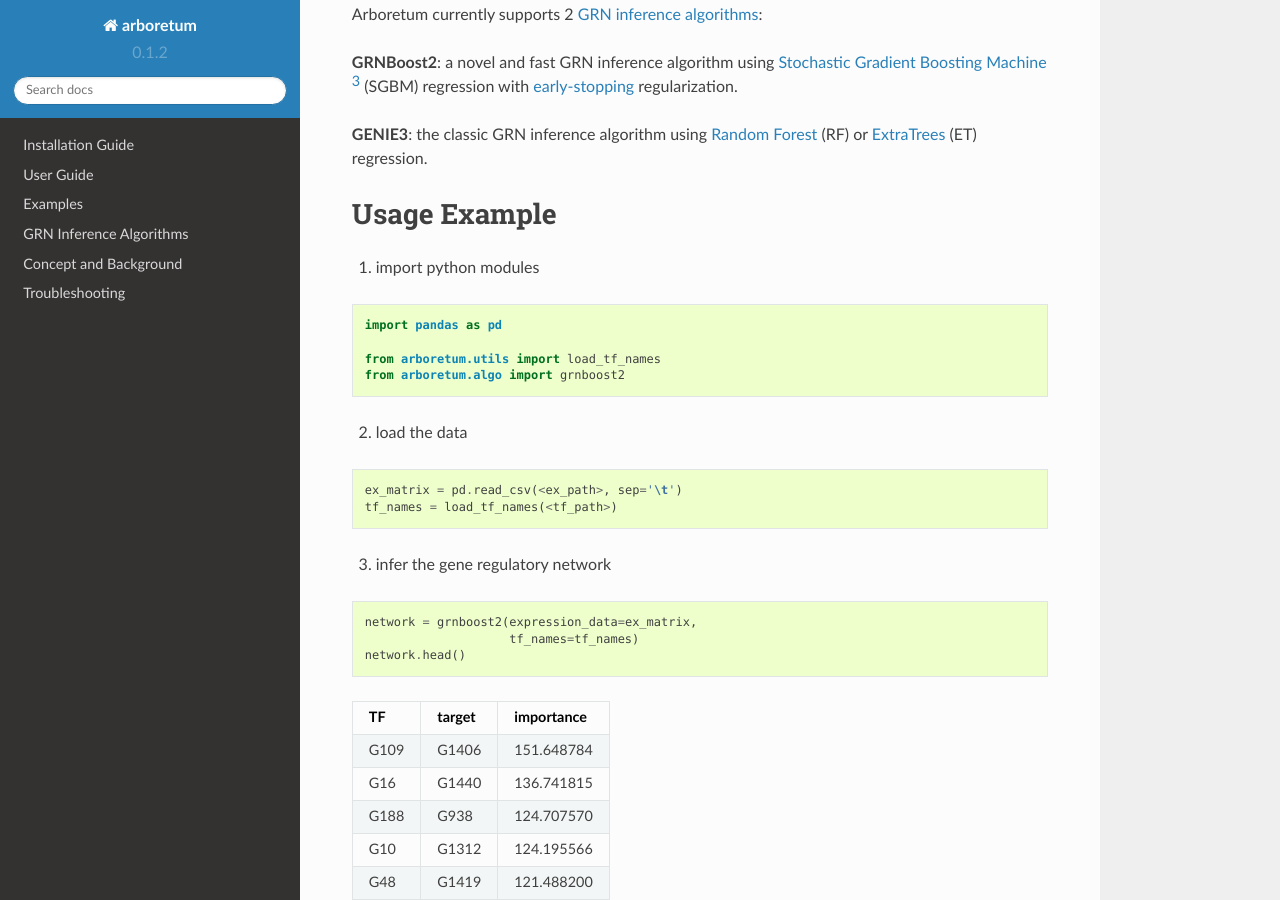
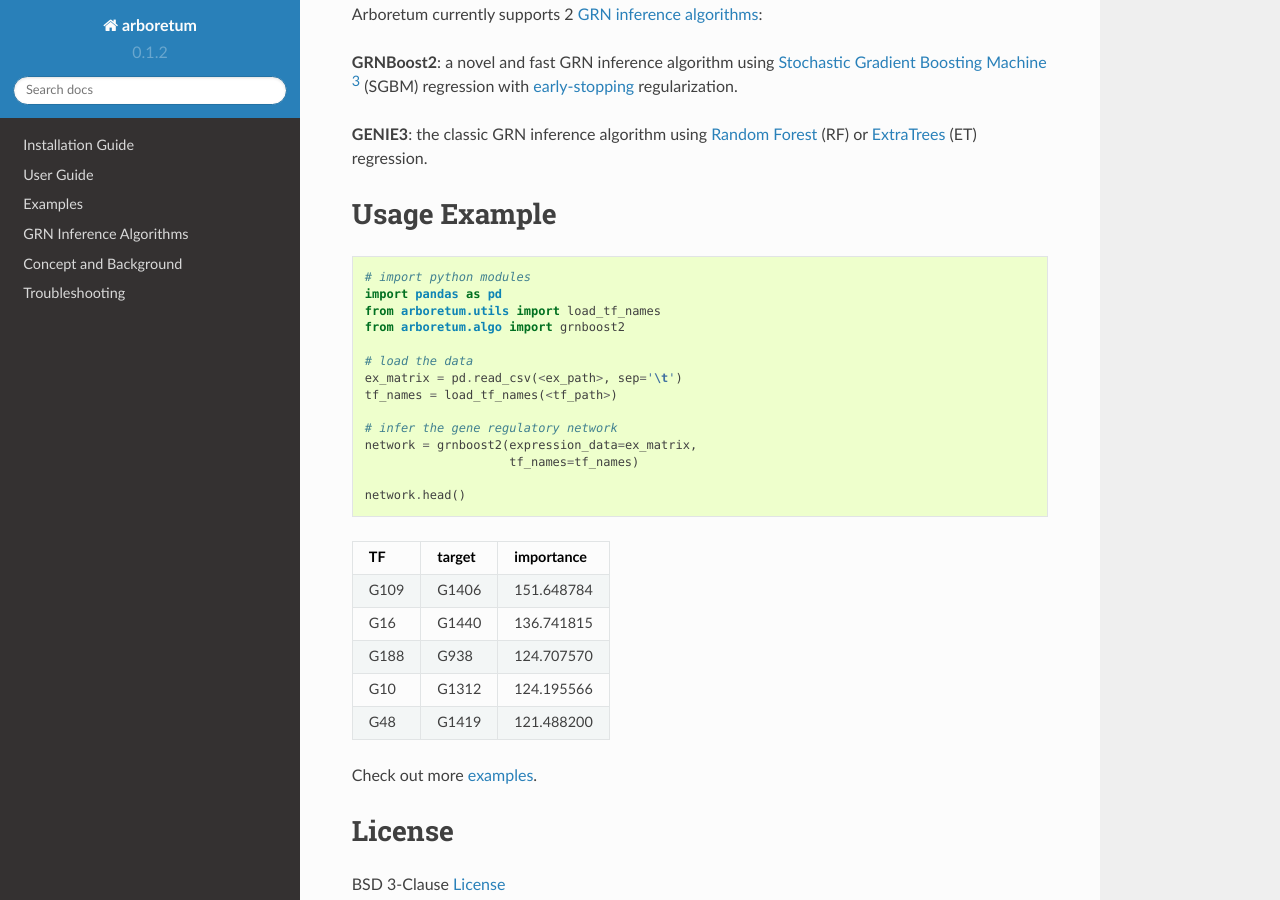
Before and after one commit to aertslab/arboreto, a Sphinx documentation site: the page built from docs/index.rst, in a window 1280 px wide and 900 px high, scrolled down 945 px. Built offline with Sphinx 7.4.7 and the Read the Docs theme 2.0.0, drawn with Linux system fonts in a browser that asks for light colours; some of the changed lines change nothing that is shown.

Commit message:
reworked code example

```diff
--- a/docs/index.rst
+++ b/docs/index.rst
@@ -65,28 +65,21 @@ Arboretum currently supports 2 `GRN inference algorithms`_:
 Usage Example
 =============
 
-1. import python modules
-
 .. code-block:: python
 
+    # import python modules
     import pandas as pd
-
     from arboretum.utils import load_tf_names
     from arboretum.algo import grnboost2
 
-2. load the data
-
-.. code-block:: python
-
+    # load the data
     ex_matrix = pd.read_csv(<ex_path>, sep='\t')
     tf_names = load_tf_names(<tf_path>)
 
-3. infer the gene regulatory network
-
-.. code-block:: python
-
+    # infer the gene regulatory network
     network = grnboost2(expression_data=ex_matrix,
                         tf_names=tf_names)
+
     network.head()
 
 ====  ======  ==========
```
